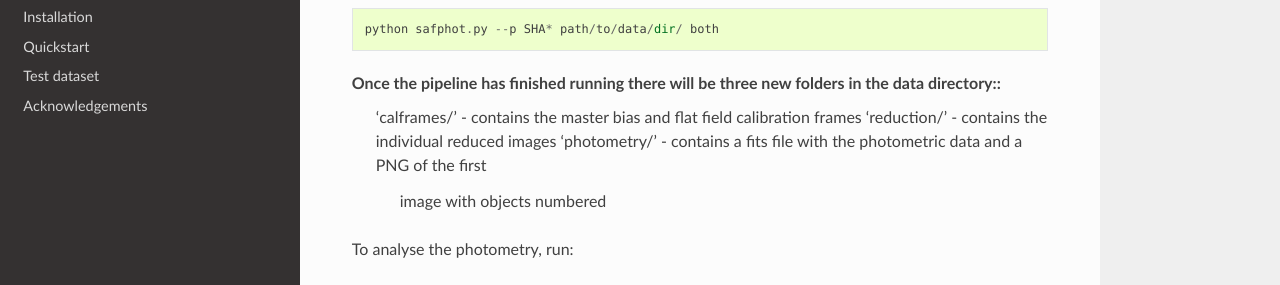
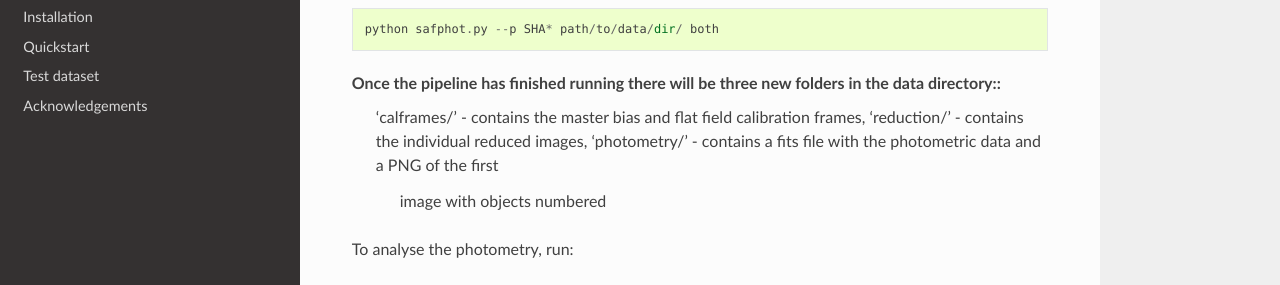
Before and after one commit to apchsh/SAFPhot, a Sphinx documentation site: the page built from docs/index.rst, in a window 1280 px wide and 900 px high, scrolled down 2136 px. Shown: the part 150-435 px from the top of the window. Built offline with Sphinx 7.4.7 and the Read the Docs theme 2.0.0, drawn with Linux system fonts in a browser that asks for light colours.

Commit message:
updated docs

```diff
--- a/docs/index.rst
+++ b/docs/index.rst
@@ -93,8 +93,8 @@ To run the pipeline on the test set use the following command::
    python safphot.py --p SHA* path/to/data/dir/ both
 
 Once the pipeline has finished running there will be three new folders in the data directory::
-    'calframes/' - contains the master bias and flat field calibration frames
-    'reduction/' - contains the individual reduced images
+    'calframes/' - contains the master bias and flat field calibration frames,
+    'reduction/' - contains the individual reduced images,
     'photometry/' - contains a fits file with the photometric data and a PNG of the first
                     image with objects numbered
 
```
